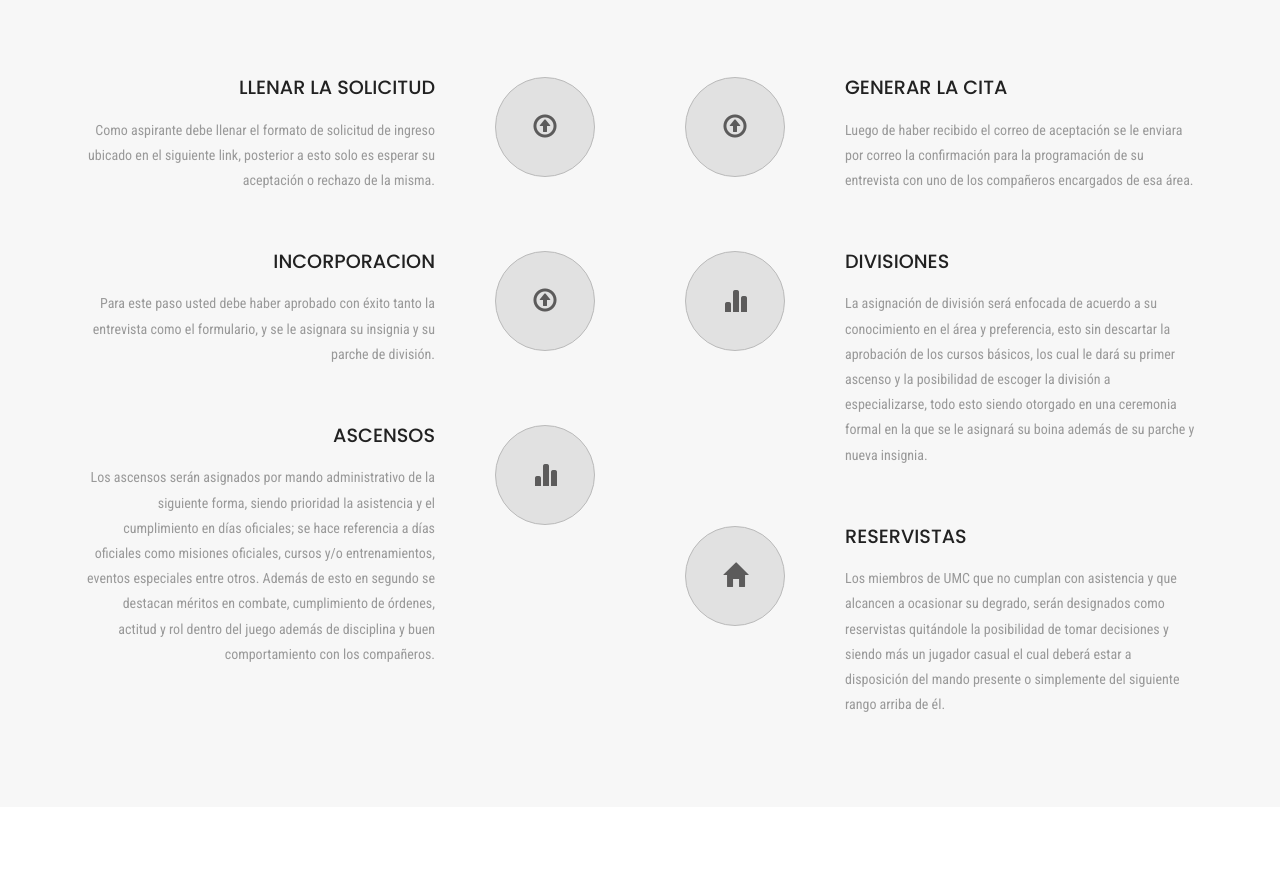
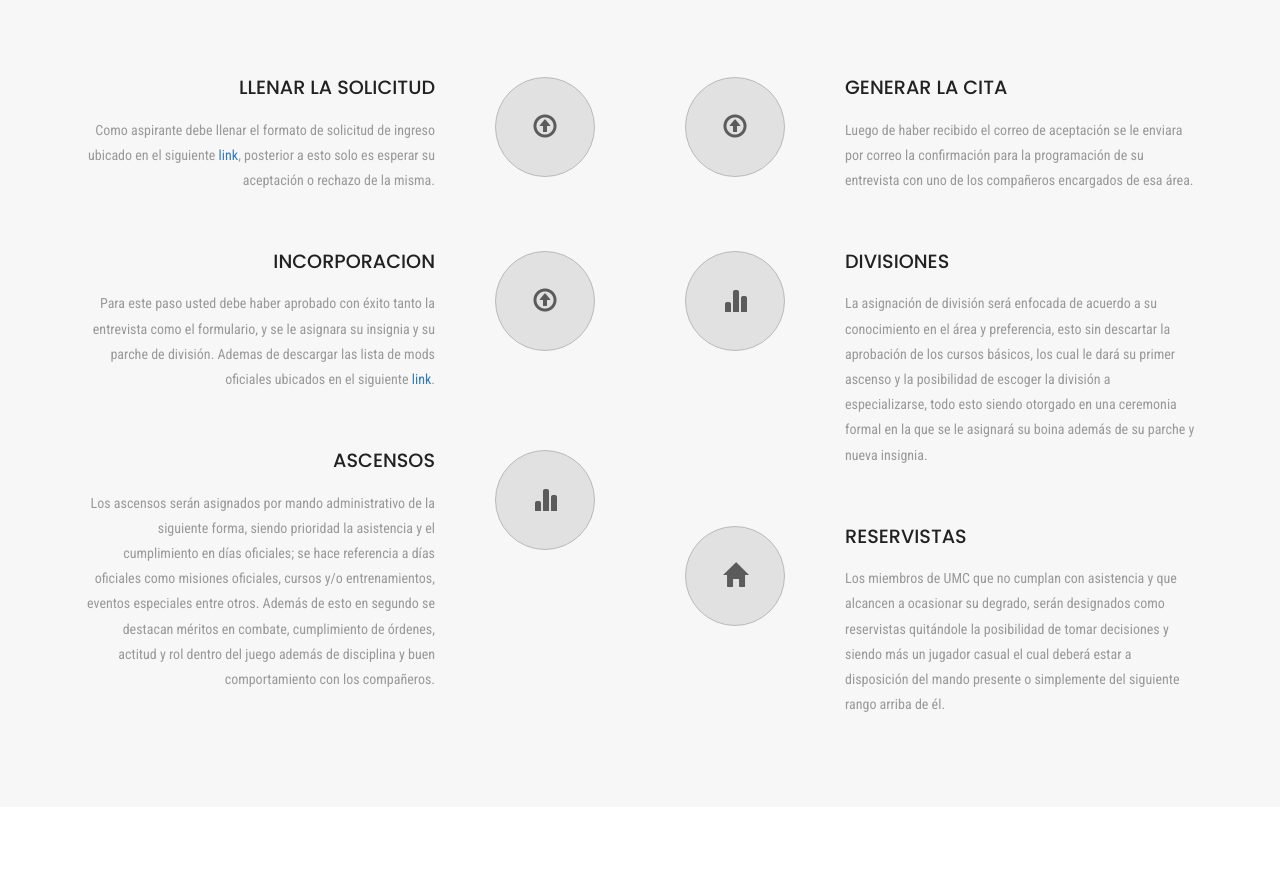
Before and after one commit to datecru/bdl, a plain HTML site: page index.html in a window 1280 px wide. Shown: the part 1594-2478 px from the top of the page. Drawn offline with Linux system fonts and the light colour scheme.

Commit message:
Add files via upload

```diff
--- a/index.html
+++ b/index.html
@@ -152,7 +152,7 @@ Smartphone Compatible web template, free webdesigns for Nokia, Samsung, LG, Sony
 						</div>
 						<div class="col-md-8 services-grid-left agile-services-grid-left">
 							<h4>LLENAR LA SOLICITUD</h4>
-							<p>Como aspirante debe llenar el formato de solicitud de ingreso ubicado en el siguiente link, posterior a esto solo es esperar su aceptación o rechazo de la misma.</p>
+							<p>Como aspirante debe llenar el formato de solicitud de ingreso ubicado en el siguiente <a href="https://goo.gl/forms/mJEJSR6dLS09PN133">link</a>, posterior a esto solo es esperar su aceptación o rechazo de la misma.</p>
 						</div>
 						<div class="clearfix"> </div>
 					</div>
@@ -164,7 +164,7 @@ Smartphone Compatible web template, free webdesigns for Nokia, Samsung, LG, Sony
 						</div>
 						<div class="col-md-8 services-grid-left agile-services-grid-left">
 							<h4>INCORPORACION</h4>
-							<p>Para este paso usted debe haber aprobado con éxito tanto la entrevista como el formulario, y se le asignara su insignia y su parche de división.</p>
+							<p>Para este paso usted debe haber aprobado con éxito tanto la entrevista como el formulario, y se le asignara su insignia y su parche de división. Ademas de descargar las lista de mods oficiales ubicados en el siguiente <a href="https://drive.google.com/open?id=1D53b0dIuYWqCcSwjA15GiIL85LkRcTrp">link</a>.</p>
 						</div>
 						<div class="clearfix"> </div>
 					</div>
```
